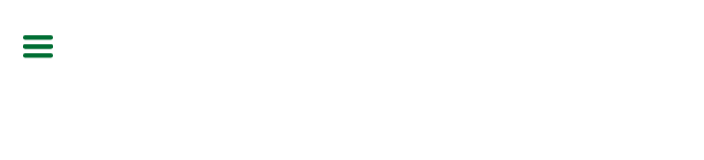
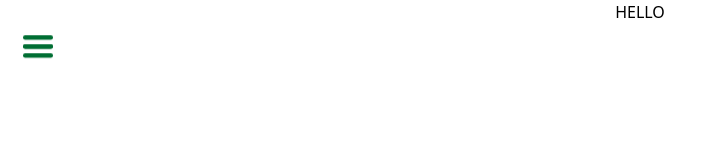
Before and after one commit to coyo-hm/boutme, a Next.js app: page /en/abouts in a window 1280 px wide. Shown: the top 160 px of the page, without its empty margins (0-704 px from the left). Built offline with nearby package versions, Linux system fonts and the light colour scheme.

Commit message:
feat(container): router animation

```diff
--- a/package.json
+++ b/package.json
@@ -11,6 +11,7 @@
     "lint": "next lint"
   },
   "dependencies": {
+    "framer-motion": "^11.5.4",
     "matter-js": "^0.20.0",
     "next": "14.1.2",
     "next-intl": "^3.17.4",
--- /dev/null
+++ b/src/app/[locale]/abouts/page.module.scss
@@ -0,0 +1,8 @@
+.aboutsPage {
+  width: 100%;
+  height: 100vh;
+
+  * {text-align: center;
+    color: black;
+  }
+}
--- a/src/app/[locale]/abouts/page.tsx
+++ b/src/app/[locale]/abouts/page.tsx
@@ -1,3 +1,5 @@
-export default function AboutsPage(){
-	return <></>
+import styles from "./page.module.scss";
+
+export default function AboutsPage() {
+	return <section className={styles.aboutsPage}><h1>HELLO</h1></section>;
 }
--- a/src/app/[locale]/page.module.scss
+++ b/src/app/[locale]/page.module.scss
@@ -2,7 +2,7 @@
 
 .mainPage {
 	width: 100%;
-	height: 100%;
+	height: 100vh;
 	position: relative;
 	display: flex;
 	align-items: center;
--- a/src/app/[locale]/page.tsx
+++ b/src/app/[locale]/page.tsx
@@ -10,7 +10,7 @@ export default function MainPage() {
 	const locale = useLocale()
 	const t = useTranslations("mainPage")
 	return (
-		<div className={styles.mainPage}>
+		<section className={styles.mainPage}>
 			<FallingText text={TEXT} highlightTexts={LINKS} />
 			<div className={styles.box}>
 				<h1 className={styles.name}>COYO</h1>
@@ -20,6 +20,6 @@ export default function MainPage() {
 					<p className={`${styles.greetingText} ${locale}`}>{t("greetings")}</p>
 				</div>
 			</div>
-		</div>
+		</section>
 	);
 }
--- /dev/null
+++ b/src/app/[locale]/template.tsx
@@ -0,0 +1,29 @@
+"use client";
+
+import { AnimatePresence, motion } from "framer-motion";
+import { usePathname } from "next/navigation";
+
+const variants = {
+	initial: {
+		y: 50,
+		opacity: 0,
+	},
+	animate: {
+		y:0,
+		opacity: 1,
+	},
+	exit: {
+		y: 50,
+		opacity: 0,
+	}
+};
+
+export default function Template({ children }: { children: React.ReactNode }) {const key = usePathname();
+	return (
+		<AnimatePresence mode="wait">
+			<motion.div key={key} variants={variants} initial={"initial"} animate={"animate"} exit={"exit"}  transition={{ type: "linear" , duration: 0.5}}>
+				{children}
+			</motion.div>
+		</AnimatePresence>
+	);
+}
--- a/src/components/container/container.module.scss
+++ b/src/components/container/container.module.scss
@@ -15,7 +15,7 @@
 	//overflow: auto;
 	height: 100%;
 	width: 100%;
-	//position: relative;
+	position: relative;
 	//flex: none;
 	//flex-flow: column nowrap;
 	//scroll-behavior: smooth;
```
Also changed, not shown: .pnp.cjs, 1 other file (tests, documents, lock files or other folders).
